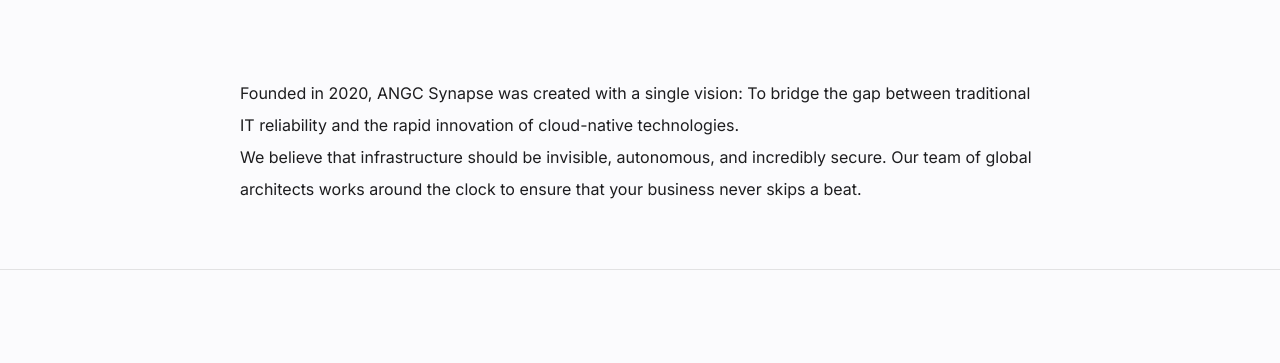
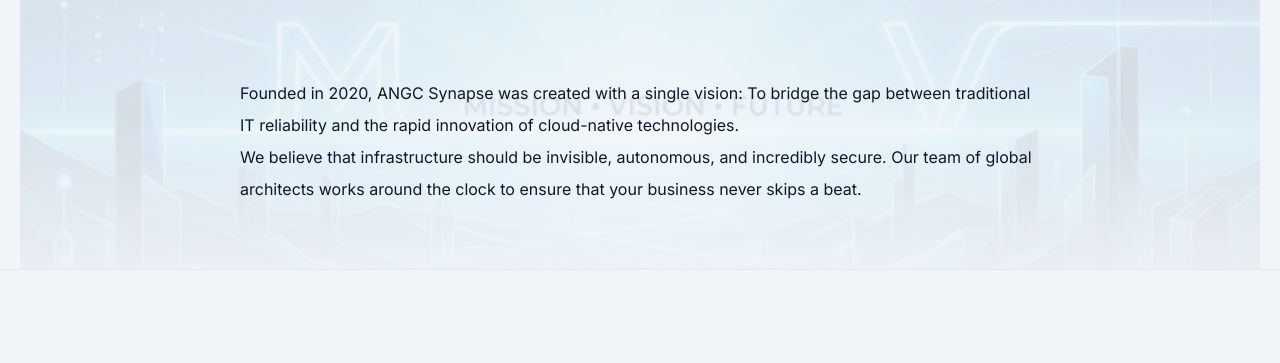
Before and after one commit to RawHit02/ANGC, a website: page about.html in a window 1280 px wide. Shown: the part 222-585 px from the top of the page. Drawn offline with Linux system fonts and the light colour scheme.

Commit message:
updates added images in the background , updated the login font colour

```diff
--- a/about.html
+++ b/about.html
@@ -52,7 +52,7 @@
 
 
     <main style="padding-top: 150px;">
-        <section class="container">
+        <section class="container service-header-bg bg-about">
             <div class="section-header">
                 <h1>Our <span class="gradient-text">Mission</span></h1>
                 <p>Building the nervous system of the digital world.</p>
--- a/style.css
+++ b/style.css
@@ -9,6 +9,12 @@
     --accent-gradient: linear-gradient(135deg, #38bdf8, #818cf8);
     --border: rgba(255, 255, 255, 0.1);
     --glass: rgba(15, 23, 42, 0.7);
+    --hero-overlay: linear-gradient(to bottom, rgba(2, 6, 23, 0.7), rgba(2, 6, 23, 0.9));
+    --page-bg-cloud: url('assets/images/cloud-bg.png');
+    --page-bg-security: url('assets/images/security-bg.png');
+    --page-bg-network: url('assets/images/network-bg.png');
+    --page-bg-about: url('assets/images/about-bg.png');
+    --page-bg-careers: url('assets/images/careers-bg.png');
 
     /* Spacing & Sizes */
     --container-max: 1240px;
@@ -17,13 +23,15 @@
 }
 
 body.light-mode {
-    --bg-dark: #fbfbfd;
+    --bg-dark: #f1f5f9;
     --bg-surface: #ffffff;
     --bg-card: #ffffff;
-    --text-primary: #1d1d1f;
-    --text-secondary: #86868b;
-    --border: rgba(0, 0, 0, 0.1);
+    --text-primary: #0f172a;
+    --text-secondary: #475569;
+    --border: rgba(0, 0, 0, 0.05);
     --glass: rgba(255, 255, 255, 0.7);
+    --bg-color: #f8fafc;
+    --hero-overlay: linear-gradient(to bottom, rgba(255, 255, 255, 0.6), rgba(255, 255, 255, 0.8));
 }
 
 /* Base Styles */
@@ -243,6 +251,10 @@
     padding-top: var(--nav-height);
     position: relative;
     overflow: hidden;
+    background: var(--hero-overlay), url('assets/images/hero-bg.png');
+    background-size: cover;
+    background-position: center;
+    background-attachment: fixed;
 }
 
 .hero::before {
@@ -1086,3 +1098,30 @@
     0% { transform: translateX(0); opacity: 1; }
     100% { transform: translateX(100%); opacity: 0; }
 }
+
+.service-header-bg {
+    position: relative;
+    overflow: hidden;
+}
+
+.service-header-bg::before {
+    content: '';
+    position: absolute;
+    top: 0;
+    left: 0;
+    right: 0;
+    height: 400px;
+    background-size: cover;
+    background-position: center;
+    opacity: 0.1;
+    z-index: -1;
+    pointer-events: none;
+    -webkit-mask-image: linear-gradient(to bottom, black 50%, transparent);
+    mask-image: linear-gradient(to bottom, black 50%, transparent);
+}
+
+.bg-cloud::before { background-image: var(--page-bg-cloud); }
+.bg-security::before { background-image: var(--page-bg-security); }
+.bg-network::before { background-image: var(--page-bg-network); }
+.bg-about::before { background-image: var(--page-bg-about); }
+.bg-careers::before { background-image: var(--page-bg-careers); }
```
Also changed, not shown: auth.html (+4 -0 lines), careers.html (+1 -1 lines), cloud.html (+1 -1 lines), network.html (+1 -1 lines), security.html (+1 -1 lines), assets/images/about-bg.png (added), assets/images/careers-bg.png (added), assets/images/cloud-bg.png (added), assets/images/hero-bg.png (added), assets/images/network-bg.png (added), assets/images/security-bg.png (added).
